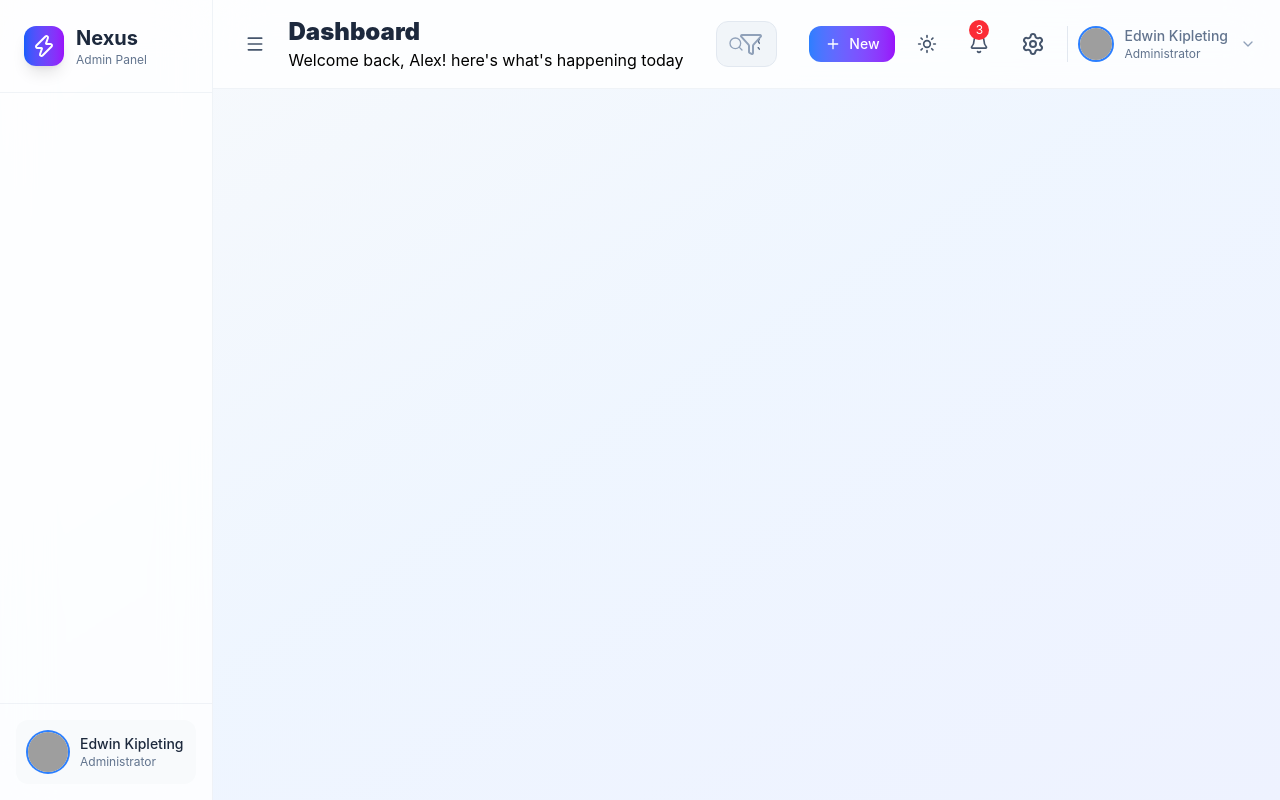
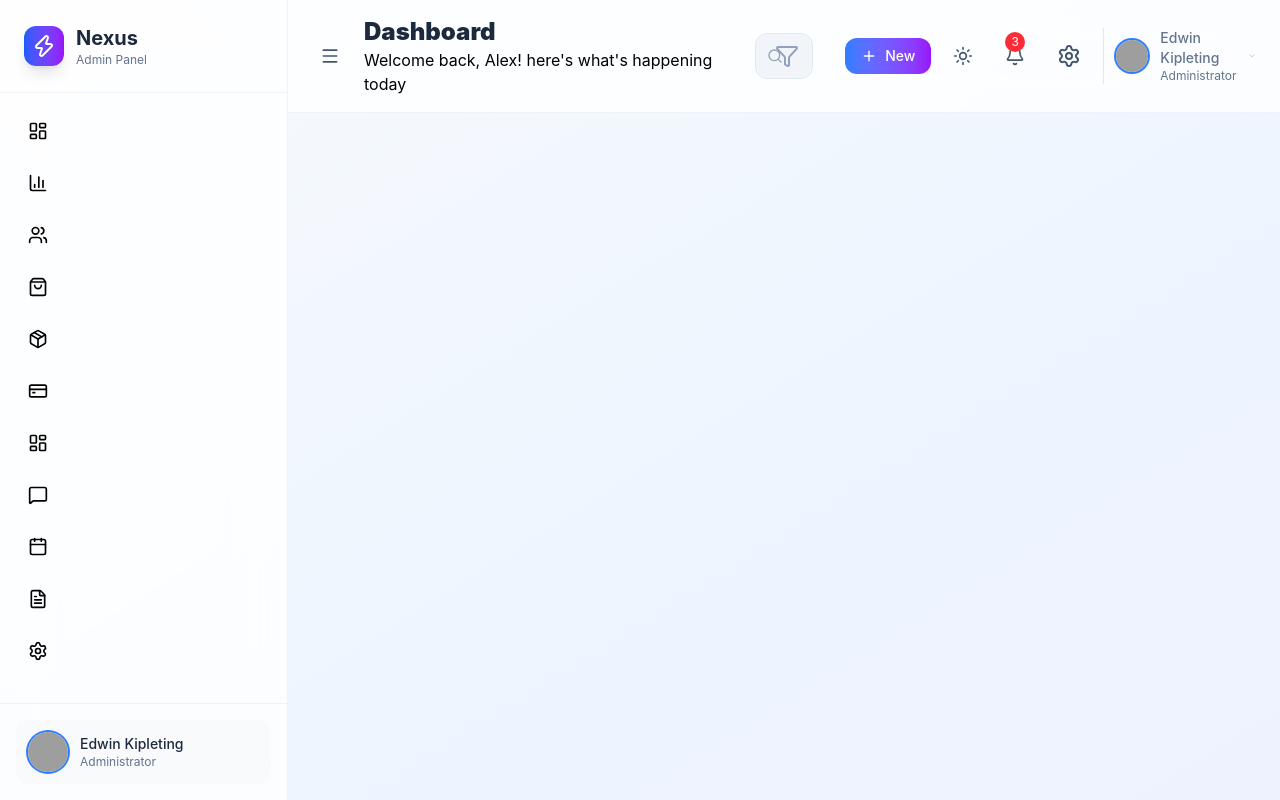
Before and after one commit to KipletingEdwin/admin-dashboard, a React (Vite) app: page / in a window 1280 px wide. Built offline with nearby package versions, Linux system fonts and the light colour scheme; grey boxes are pictures that could not be loaded.

Commit message:
map through the icons of the navbar

```diff
--- a/src/components/Layout/Sidebar.jsx
+++ b/src/components/Layout/Sidebar.jsx
@@ -1,9 +1,103 @@
-import { Zap, ZapIcon } from "lucide-react";
+
+import {
+  BarChart3,
+  Calendar,
+  CreditCard,
+  FileText,
+  LayoutDashboard,
+  MessageSquare,
+  Package,
+  Settings,
+  ShoppingBag,
+  Users,
+  Zap,
+  ZapIcon,
+} from "lucide-react";
 import React from "react";
+
+const menuItems = [
+  {
+    id: "dashboard",
+    icon: LayoutDashboard,
+    label: "Dashboard",
+    active: true,
+    badge: "New",
+  },
+  {
+    id: "analytics",
+    icon: BarChart3,
+    label: "Analytics",
+    submenu: [
+      { id: "overview", label: "Overview" },
+      { id: "reports", label: "Reports" },
+      { id: "insights", label: "Insights" },
+    ],
+  },
+  {
+    id: "users",
+    icon: Users,
+    label: "Users",
+    count: "2.4k",
+    submenu: [
+      { id: "all-users", label: "All Users" },
+      { id: "roles", label: "Roles & Permissions" },
+      { id: "activity", label: "User Activity" },
+    ],
+  },
+  {
+    id: "ecommerce",
+    icon: ShoppingBag,
+    label: "E-commerce",
+    submenu: [
+      { id: "products", label: "Products" },
+      { id: "orders", label: "Orders" },
+      { id: "customers", label: "Customers" },
+    ],
+  },
+  {
+    id: "inventory",
+    icon: Package,
+    label: "Inventory",
+    count: 847,
+  },
+  {
+    id: "transactions",
+    icon: CreditCard,
+    label: "Transactions",
+  },
+  {
+    id: "dashboard",
+    icon: LayoutDashboard,
+    label: "Dashboard",
+    active: true,
+    badge: "New",
+  },
+  {
+    id: "messages",
+    icon: MessageSquare,
+    label: "Messages",
+    badge: 12,
+  },
+  {
+    id: "calender",
+    icon: Calendar,
+    label: "Calendar",
+  },
+  {
+    id: "reports",
+    icon: FileText,
+    label: "Reports",
+  },
+  {
+    id: "settings",
+    icon: Settings,
+    label: "Settings",
+  },
+];
 
 export const Sidebar = () => {
   return (
-    <div className="transition duration-300 ease-in-out bg-white/80 dark:bg-slate-900/80 backdrop-blur-xl border-r border-slate-200/50 dark:border-slate-700/50 flex flex-col relative z-10">
+    <div className="w-72 transition duration-300 ease-in-out bg-white/80 dark:bg-slate-900/80 backdrop-blur-xl border-r border-slate-200/50 dark:border-slate-700/50 flex flex-col relative z-10">
       {/* Conditional Rendering */}
       <div className="p-6 border-b border-slate-200/50 dark:border-slate-700/50">
         <div className="flex items-center space-x-3">
@@ -12,33 +106,51 @@
           </div>
           {/* Conditional Rendering */}
           <div>
-            <h1 className="text-xl font-bold text-slate-800 dark:text-white">Nexus</h1>
-            <p className="text-xs text-slate-500 dark:text-slate-400">Admin Panel</p>
+            <h1 className="text-xl font-bold text-slate-800 dark:text-white">
+              Nexus
+            </h1>
+            <p className="text-xs text-slate-500 dark:text-slate-400">
+              Admin Panel
+            </p>
           </div>
         </div>
       </div>
       {/* Navigation */}
 
-      <nav className="flex-1 p-4 space-y-2 overflow-y-auto"></nav>
+      <nav className="flex-1 p-4 space-y-2 overflow-y-auto">
+        {menuItems.map((item) => (
+          <div key={item.id}>
+            <button
+              className={`w-full flex items-center justify-between p-3 rounded-xl transition-all duration-200`}
+            >
+              <div className="flex items-center space-x-3">
+                <item.icon className={`w-5 h-5`} />
+              </div>
+            </button>
+          </div>
+        ))}
+      </nav>
 
       {/* User Profile */}
       <div className="p-4 border-t border-slate-200/50 dark:border-slate-700/50">
         <div className="flex items-center space-x-3 p-3 rounded-xl bg-slate-50 dark:bg-slate-800/50">
           <img
-          src="https://sm.ign.com/ign_nordic/cover/a/avatar-gen/avatar-generations_prsz.jpg"
-          alt="user"
-          className="w-10 h-10 rounded-full ring-2 ring-blue-500"
+            src="https://sm.ign.com/ign_nordic/cover/a/avatar-gen/avatar-generations_prsz.jpg"
+            alt="user"
+            className="w-10 h-10 rounded-full ring-2 ring-blue-500"
           />
           <div className="flex-1 min-w-0">
             <div className="flex-1 min-w-0">
-              <p className="text-sm font-medium text-slate-800 dark:text-white truncate">Edwin Kipleting</p>
-              <p className="text-xs text-slate-500 dark:text-slate-400 truncate">Administrator</p>
+              <p className="text-sm font-medium text-slate-800 dark:text-white truncate">
+                Edwin Kipleting
+              </p>
+              <p className="text-xs text-slate-500 dark:text-slate-400 truncate">
+                Administrator
+              </p>
             </div>
           </div>
         </div>
       </div>
-
-
     </div>
   );
 };
```
